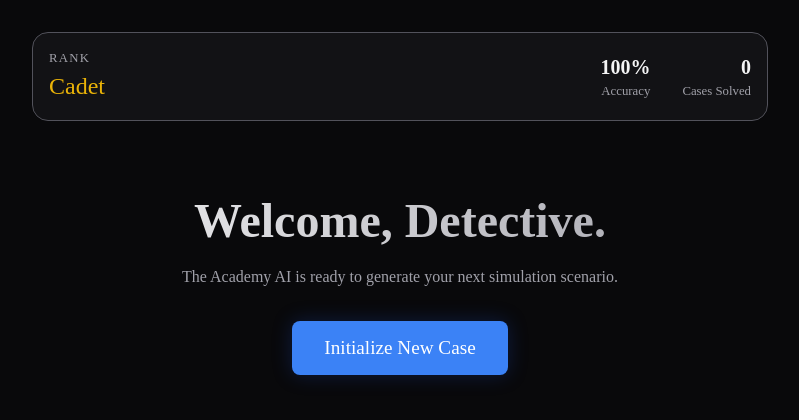
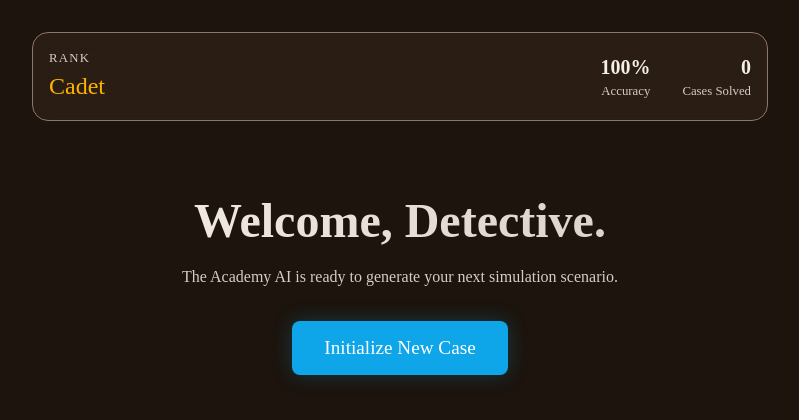
Before and after one commit to phessophissy/detective-academy, a Next.js app: page / in a window 1280 px wide. Shown: the top 420 px of the page, without its empty margins (240-1039 px from the left). Built offline with nearby package versions, Linux system fonts and the light colour scheme.

Commit message:
Update theme to Wooden and enable SVG images

```diff
--- a/next.config.ts
+++ b/next.config.ts
@@ -2,6 +2,7 @@ import type { NextConfig } from "next";
 
 const nextConfig: NextConfig = {
   images: {
+    dangerouslyAllowSVG: true,
     remotePatterns: [
       {
         protocol: 'https',
--- a/src/app/globals.css
+++ b/src/app/globals.css
@@ -1,18 +1,26 @@
 :root {
-  /* Core Palette - Dark Mode Only */
-  --bg-core: #09090b; /* Very dark zinc/black */
-  --bg-card: #141417e6; /* Glassy dark */
-  --bg-panel: #18181b;
+  /* Wooden / Detective Theme */
+  --bg-core: #1c140d;
+  /* Very Dark Espresso Wood */
+  --bg-card: #2c1e16e6;
+  /* Dark Mahogany Glass */
+  --bg-panel: #3e2b20;
+  /* Walnut Panel */
 
-  --fg-primary: #f4f4f5; /* Zinc 100 */
-  --fg-secondary: #a1a1aa; /* Zinc 400 */
-  --fg-muted: #52525b; /* Zinc 600 */
+  --fg-primary: #f5f0e6;
+  /* Parchment/Cream */
+  --fg-secondary: #d7ccc8;
+  /* Light Wood Text */
+  --fg-muted: #8d7768;
+  /* Muted Wood */
 
-  --accent-blue: #3b82f6; /* Blue 500 */
-  --accent-blue-dim: #1d4ed840; /* Blue 700 with alpha */
+  --accent-blue: #0ea5e9;
+  /* Keep minimal blue for tech/digital contrast (e.g. holograms) */
+  --accent-blue-dim: #0ea5e940;
 
-  --accent-gold: #eab308; /* Yellow 500 - Logic/Evidence */
-  --accent-gold-dim: #a1620740;
+  --accent-gold: #ffb300;
+  /* Amber/Gold - Matches Brass/Lamp light */
+  --accent-gold-dim: #ffb30040;
 
   --accent-danger: #ef4444;
   --accent-success: #22c55e;
@@ -32,7 +40,8 @@
   --space-8: 2rem;
 }
 
-html, body {
+html,
+body {
   max-width: 100vw;
   overflow-x: hidden;
   height: 100%;
@@ -46,7 +55,12 @@ body {
   line-height: 1.5;
 }
 
-h1, h2, h3, h4, h5, h6 {
+h1,
+h2,
+h3,
+h4,
+h5,
+h6 {
   font-family: var(--font-display);
   font-weight: 600;
   color: var(--fg-primary);
@@ -69,13 +83,16 @@ a {
   width: 8px;
   height: 8px;
 }
+
 ::-webkit-scrollbar-track {
   background: var(--bg-core);
 }
+
 ::-webkit-scrollbar-thumb {
   background: var(--fg-muted);
   border-radius: 4px;
 }
+
 ::-webkit-scrollbar-thumb:hover {
   background: var(--fg-secondary);
 }
```
